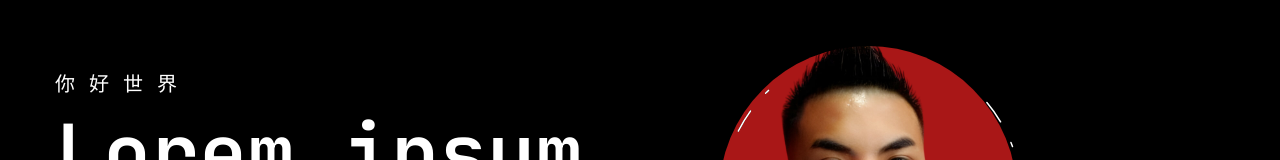
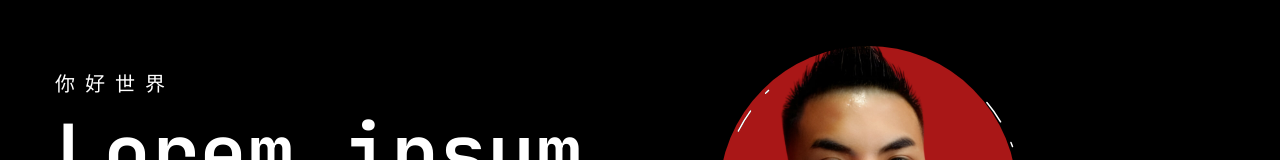
Before and after one commit to Jaycelab/Main-Portfolio, a Next.js app: page / in a window 1280 px wide. Shown: the part 126-286 px from the top of the page. Built offline with nearby package versions, Linux system fonts and the light colour scheme.

Commit message:
updated hw animation spacing

```diff
--- a/src/assets/style.css
+++ b/src/assets/style.css
@@ -6,7 +6,7 @@
   white-space: nowrap;
   margin: 0 auto;
   display: inline-block;
-  letter-spacing: 0.7em;
+  letter-spacing: 0.5em;
   animation: typing 3.5s steps(30, end), blink-caret 0.5s step-end infinite;
 }
 
```
